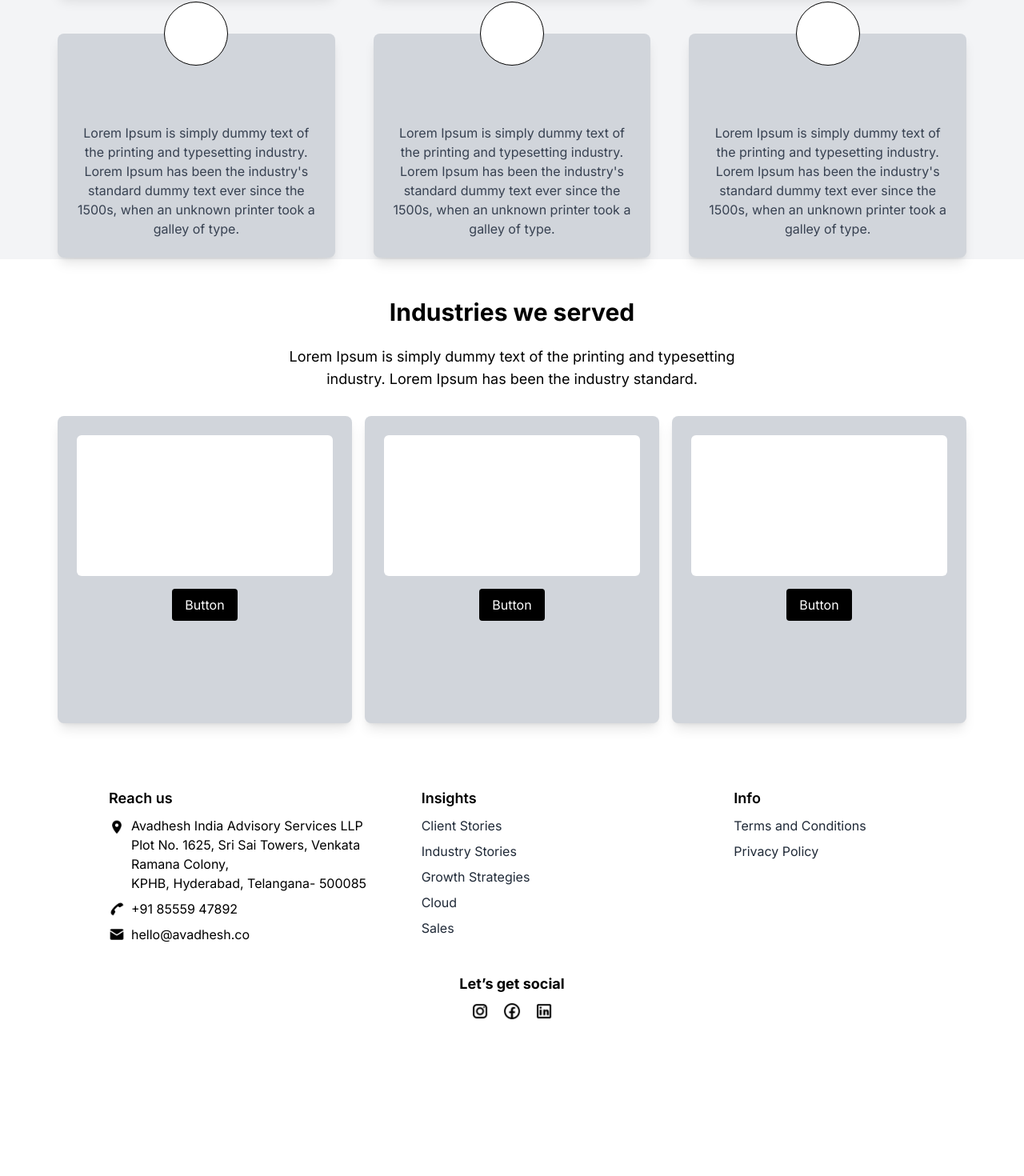
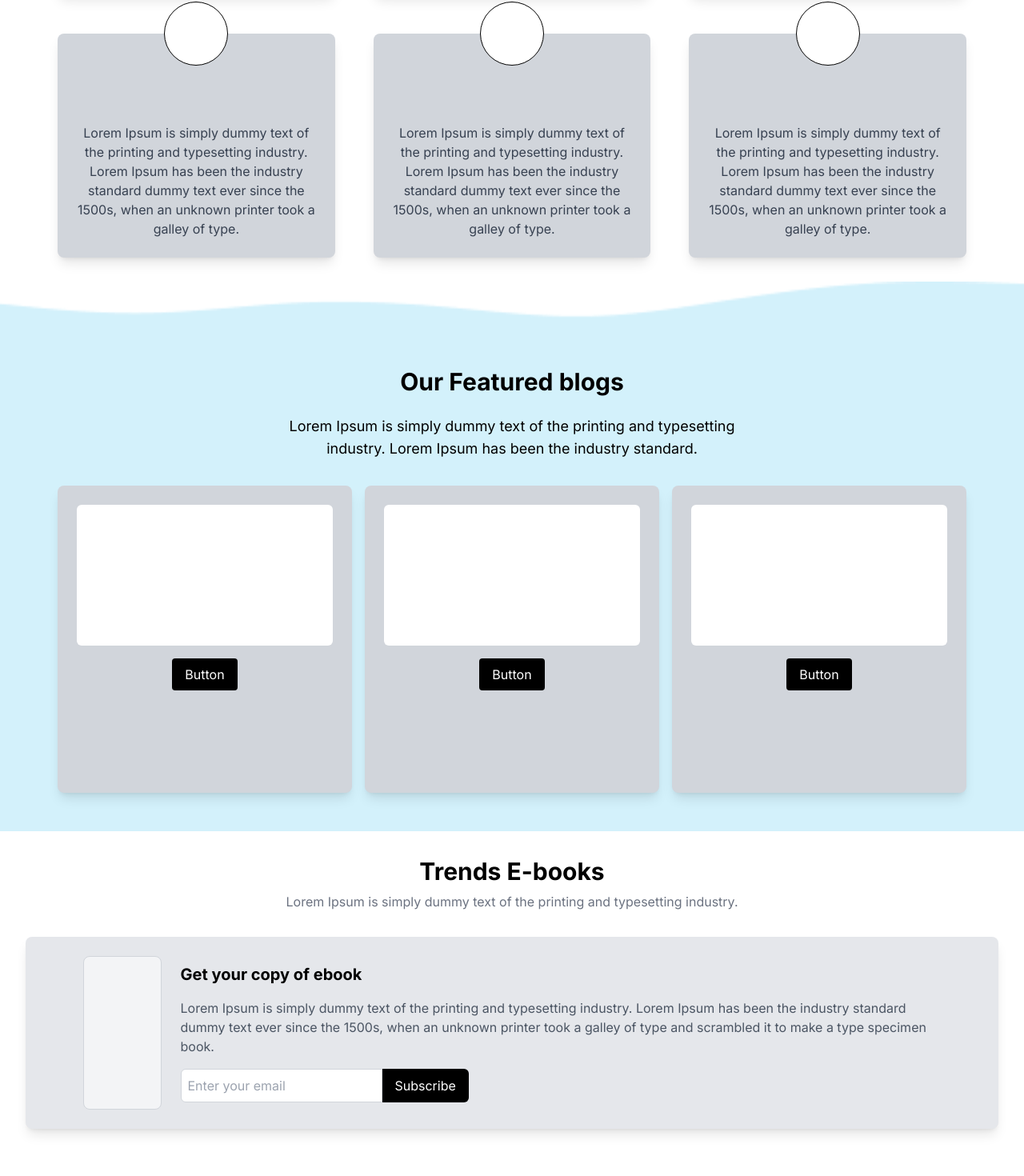
Before and after one commit to ajayAnthwal/avadhesh, a Next.js app: page /insights in a window 1280 px wide. Shown: the part 958-2428 px from the top of the page at 80% size. Before the commit the page ends 2286 px from the top, so only its background shows below. Built offline with nearby package versions, Linux system fonts and the light colour scheme.

Commit message:
responsive

```diff
--- a/src/app/components/home/Home_page.js
+++ b/src/app/components/home/Home_page.js
@@ -4,7 +4,8 @@ import "../../css/slider.css";
 const HomePage = () => {
   return (
     <>
-      <div className="container mx-auto my-6 px-4-5 mt-10">
+      {/* Video Section */}
+      <div className="container mx-auto my-6 px-4 lg:px-20 mt-10">
         <div className="flex flex-col md:flex-row gap-6 justify-between">
           <div
             className="flex justify-center items-center md:justify-start w-full md:w-1/2 video-play"
@@ -49,33 +50,39 @@ const HomePage = () => {
           </div>
         </div>
       </div>
+
       <img src="./Vector (1).png" alt="img" className="w-full" />
-      <div className="hero top-section bg-gradient-to-b from-[#FFF1B9] to-[#FFF1B9]">
-        <div className="container-cards text-center w-full   px-4-5 mx-auto py-8">
-          <h1 className="text-center about-title text-4xl font-bold mb-4">
+
+      {/* Latest Highlight Section */}
+      <div className="hero top-section bg-gradient-to-b from-[#FFF1B9] to-[#FFF1B9] py-12">
+        <div className="container mx-auto px-4 lg:px-20 text-center">
+          <h1 className="text-center about-title text-4xl font-bold mb-6">
             Latest Highlight
           </h1>
-          <p className="text-center text-lg mb-8">
+          <p className="text-center text-lg mb-10">
             Lorem Ipsum is simply dummy text of the printing and typesetting
             <br />
             industry. Lorem Ipsum has been the industry&#39;s standard.
           </p>
-          <div className="container-custom">
-            <div className="flex flex-col md:flex-row gap-7">
-              <div className="md:w-1/4 mb-4 md:mb-0">
-                <div className="left-panel flex flex-col h-full p-4 bg-gray-300 shadow-lg">
-                  <div className="content text-lg landing">
-                    Landing / Blog / Highlights
-                  </div>
+
+          {/* Flex container for the "Latest Highlight" section */}
+          <div className="flex flex-col lg:flex-row gap-10">
+            {/* Left Panel */}
+            <div className="lg:w-1/4 mb-4 lg:mb-0">
+              <div className="left-panel flex flex-col h-full p-4 bg-gray-300 shadow-lg">
+                <div className="content text-lg landing">
+                  Landing / Blog / Highlights
                 </div>
               </div>
-              <div className="md:w-3/4">
-                <div className="grid grid-cols-1 md:grid-cols-2 gap-4">
-                  <div className="box h-64 bg-white rounded-md	"></div>
-                  <div className="box h-64 bg-white rounded-md	"></div>
-                  <div className="box h-64 bg-white rounded-md	"></div>
-                  <div className="box h-64 bg-white rounded-md	"></div>
-                </div>
+            </div>
+
+            {/* Right Panel - Cards */}
+            <div className="lg:w-3/4">
+              <div className="grid grid-cols-1 md:grid-cols-2 gap-6">
+                <div className="box h-64 bg-white rounded-md shadow-lg"></div>
+                <div className="box h-64 bg-white rounded-md shadow-lg"></div>
+                <div className="box h-64 bg-white rounded-md shadow-lg"></div>
+                <div className="box h-64 bg-white rounded-md shadow-lg"></div>
               </div>
             </div>
           </div>
--- a/src/app/components/home/Industries.js
+++ b/src/app/components/home/Industries.js
@@ -3,7 +3,7 @@ import React from "react";
 const Industries = () => {
   return (
     <section className="py-12">
-      <div className="container">
+      <div className="container mx-auto px-4 lg:px-20">
         <h1 className="text-center text-3xl font-bold mb-6">
           Industries we served
         </h1>
@@ -13,26 +13,30 @@ const Industries = () => {
           industry. Lorem Ipsum has been the industry standard.
         </p>
 
-        <div className="flex justify-center px-4-5 w-full">
-          <div className="flex gap-4 w-full box-third">
-            <div className="bg-gray-300 shadow-lg rounded-lg p-6 w-1/3 h-96 box-third-container">
+        {/* Flex container for the industries */}
+        <div className="flex flex-col lg:flex-row justify-center gap-6 w-full">
+          {/* Single Box */}
+          <div className="bg-gray-300 shadow-lg rounded-lg p-6 w-full lg:w-1/3 h-96">
             <div className="h-44 bg-white rounded-md mb-4"></div>
             <button className="btn-custom mt-4 flex justify-center m-auto items-center bg-black hover:bg-gray-300 text-white py-2 px-4 rounded">
               Button
             </button>
           </div>
-            <div className="bg-gray-300 shadow-lg rounded-lg p-6 w-1/3 h-96  box-third-container">
+
+          {/* Single Box */}
+          <div className="bg-gray-300 shadow-lg rounded-lg p-6 w-full lg:w-1/3 h-96">
             <div className="h-44 bg-white rounded-md mb-4"></div>
-              <button className="btn-custom flex justify-center m-auto mt-4 bg-black hover:bg-gray-300 text-white py-2 px-4 rounded">
+            <button className="btn-custom mt-4 flex justify-center m-auto items-center bg-black hover:bg-gray-300 text-white py-2 px-4 rounded">
               Button
             </button>
           </div>
-            <div className="bg-gray-300 shadow-lg rounded-lg p-6 w-1/3 h-96  box-third-container">
+
+          {/* Single Box */}
+          <div className="bg-gray-300 shadow-lg rounded-lg p-6 w-full lg:w-1/3 h-96">
             <div className="h-44 bg-white rounded-md mb-4"></div>
-              <button className="btn-custom mt-4 flex justify-center m-auto bg-black hover:bg-gray-300 text-white py-2 px-4 rounded">
+            <button className="btn-custom mt-4 flex justify-center m-auto items-center bg-black hover:bg-gray-300 text-white py-2 px-4 rounded">
               Button
             </button>
-            </div>
           </div>
         </div>
       </div>
--- /dev/null
+++ b/src/app/components/insight/EbookSection.js
@@ -0,0 +1,39 @@
+export default function EbookSection() {
+  return (
+    <section className="flex flex-col items-center justify-center p-8 bg-white">
+      <div className="text-center mb-8">
+        <h2 className="text-3xl font-bold text-black mb-2">Trends E-books</h2>
+        <p className="text-gray-500">
+          Lorem Ipsum is simply dummy text of the printing and typesetting
+          industry.
+        </p>
+      </div>
+
+      {/* Main Box */}
+      <div className="bg-gray-200 p-6 rounded-lg shadow-lg flex flex-row items-center w-full px-4-5 container">
+        <div className="bg-gray-100 h-48 w-48 rounded-lg border border-gray-300 mr-6"></div>
+        <div className="flex flex-col justify-between">
+          <h3 className="text-xl font-bold text-black mb-4">
+            Get your copy of ebook
+          </h3>
+          <p className="text-gray-600 mb-4">
+            Lorem Ipsum is simply dummy text of the printing and typesetting
+            industry. Lorem Ipsum has been the industry standard dummy text ever
+            since the 1500s, when an unknown printer took a galley of type and
+            scrambled it to make a type specimen book.
+          </p>
+          <div className="flex">
+            <input
+              type="text"
+              placeholder="Enter your email"
+              className="p-2 rounded-l-md border border-gray-300 focus:outline-none focus:ring-2 focus:ring-cyan-500"
+            />
+            <button className="bg-black text-white px-4 py-2 rounded-r-md hover:bg-gray-800 focus:outline-none focus:ring-2 focus:ring-cyan-500">
+              Subscribe
+            </button>
+          </div>
+        </div>
+      </div>
+    </section>
+  );
+}
--- /dev/null
+++ b/src/app/components/insight/Featured_blogs.js
@@ -0,0 +1,46 @@
+import React from "react";
+
+const Featured_blogs = () => {
+  return (
+    <div className="mt-7">
+      <img src="./Vector (2).png" alt="img" className="w-full" />
+      <section className="py-12 bg-gradient-to-b from-[#D3F1FB] to-[#D3F1FB]">
+        <div className="container">
+          <h1 className="text-center text-3xl font-bold mb-6">
+            Our Featured blogs
+          </h1>
+          <p className="text-center text-lg mb-8">
+            Lorem Ipsum is simply dummy text of the printing and typesetting
+            <br />
+            industry. Lorem Ipsum has been the industry standard.
+          </p>
+
+          <div className="flex justify-center px-4-5 w-full">
+            <div className="flex gap-4 w-full box-third">
+              <div className="bg-gray-300 shadow-lg rounded-lg p-6 w-1/3 h-96 box-third-container">
+                <div className="h-44 bg-white rounded-md mb-4"></div>
+                <button className="btn-custom mt-4 flex justify-center m-auto items-center bg-black hover:bg-gray-300 text-white py-2 px-4 rounded">
+                  Button
+                </button>
+              </div>
+              <div className="bg-gray-300 shadow-lg rounded-lg p-6 w-1/3 h-96  box-third-container">
+                <div className="h-44 bg-white rounded-md mb-4"></div>
+                <button className="btn-custom flex justify-center m-auto mt-4 bg-black hover:bg-gray-300 text-white py-2 px-4 rounded">
+                  Button
+                </button>
+              </div>
+              <div className="bg-gray-300 shadow-lg rounded-lg p-6 w-1/3 h-96  box-third-container">
+                <div className="h-44 bg-white rounded-md mb-4"></div>
+                <button className="btn-custom mt-4 flex justify-center m-auto bg-black hover:bg-gray-300 text-white py-2 px-4 rounded">
+                  Button
+                </button>
+              </div>
+            </div>
+          </div>
+        </div>
+      </section>
+    </div>
+  );
+};
+
+export default Featured_blogs;
--- a/src/app/insights/page.js
+++ b/src/app/insights/page.js
@@ -1,12 +1,13 @@
 import React from "react";
 import Sliders from "../components/sliders/sliders";
-import Industries from "../components/home/Industries";
+import Featured_blogs from "../components/insight/Featured_blogs";
+import EbookSection from "../components/insight/EbookSection";
 
 const Insights = () => {
   return (
     <div>
       <Sliders />
-      <div className="min-h-screen flex items-center justify-center bg-gray-100">
+      <div className="min-h-screen flex items-center justify-center bg-white">
         <div className="w-full px-4-5 mt-16">
           <div className="text-center mb-16">
             <h2 className="text-3xl font-bold">What we do</h2>
@@ -28,7 +29,7 @@ const Insights = () => {
                   <p className="mt-12 text-gray-700">
                     Lorem Ipsum is simply dummy text of the printing and
                     typesetting industry. Lorem Ipsum has been the
-                    industry&apos;s standard dummy text ever since the 1500s,
+                    industry standard dummy text ever since the 1500s,
                     when an unknown printer took a galley of type.
                   </p>
                 </div>
@@ -36,7 +37,8 @@ const Insights = () => {
           </div>
         </div>
       </div>
-      <Industries />
+      <Featured_blogs />
+      <EbookSection />
     </div>
   );
 };
--- a/src/app/layout.js
+++ b/src/app/layout.js
@@ -2,6 +2,7 @@ import { Inter } from "next/font/google";
 import "./globals.css";
 import Header from "./components/header/Header";
 import Footer from "./components/footer/Footer";
+import Head from "next/head"; // Import Head for meta tags
 
 const inter = Inter({ subsets: ["latin"] });
 
@@ -13,6 +14,17 @@ export const metadata = {
 export default function RootLayout({ children }) {
   return (
     <html lang="en">
+      <Head>
+        {/* Meta viewport tag for responsiveness */}
+        <meta name="viewport" content="width=device-width, initial-scale=1" />
+
+        {/* Title and description */}
+        <title>{metadata.title}</title>
+        <meta name="description" content={metadata.description} />
+
+        {/* Favicon link */}
+        <link rel="icon" href="/image_1.png" />
+      </Head>
       <body className={inter.className}>
         <Header />
         {children}
```
Also changed, not shown: src/app/components/home/Rotate_box.js (+14 -11 lines). Lines whose indentation alone changed are shown as unchanged.
